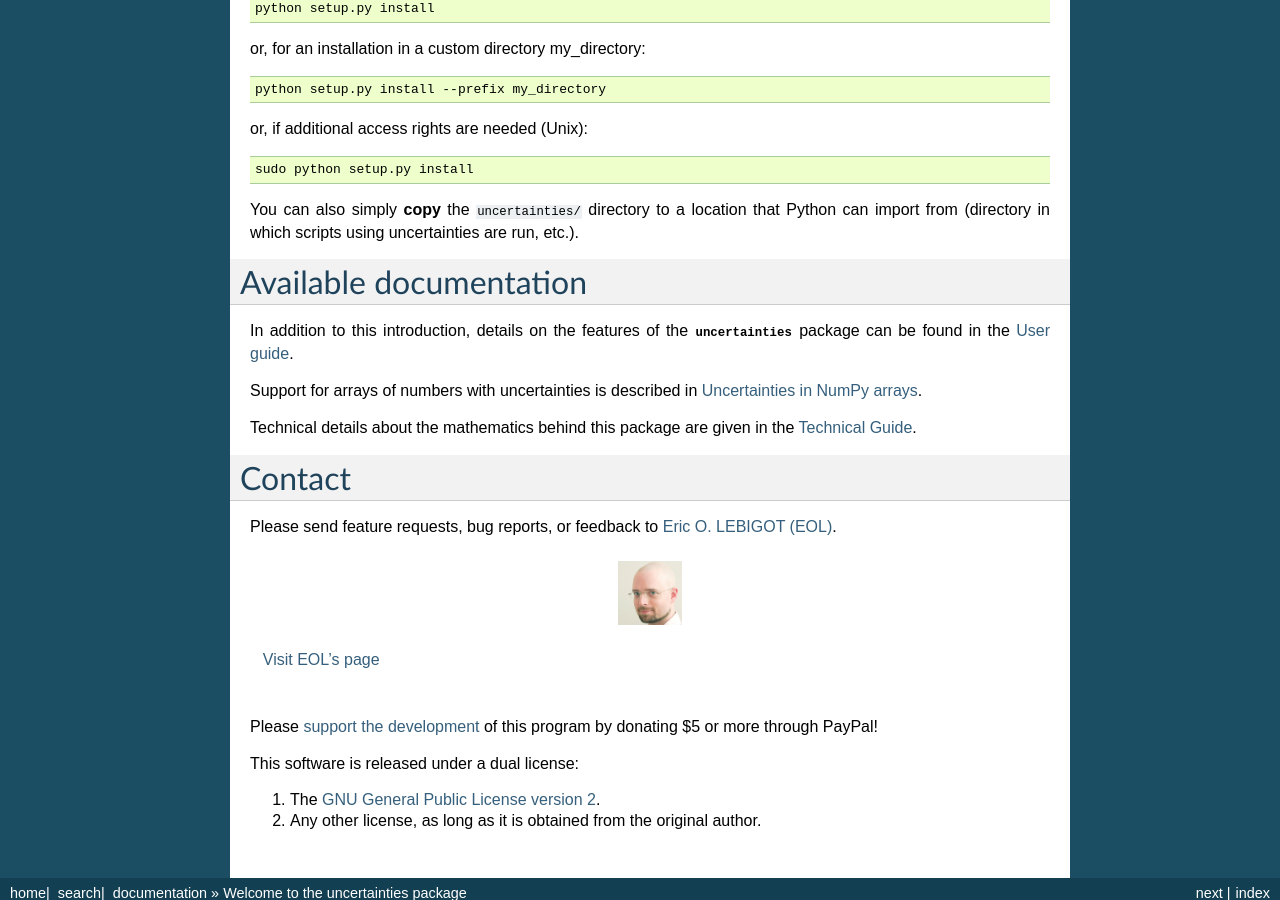
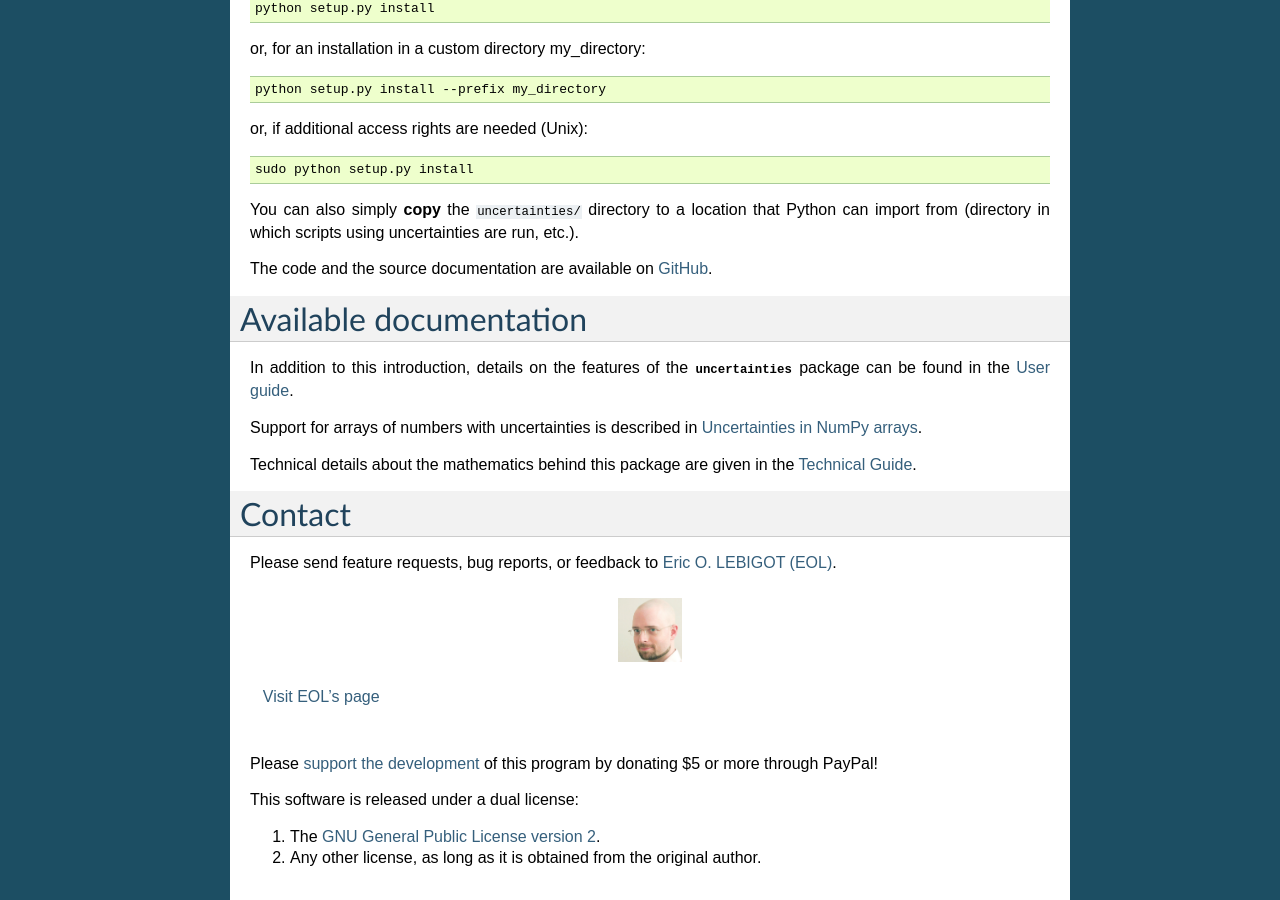
Before and after one commit to lmfit/uncertainties, a Sphinx documentation site: the page built from doc/index.rst, in a window 1280 px wide and 900 px high, scrolled down 1413 px. Built offline with Sphinx 7.4.7, drawn with Linux system fonts in a browser that asks for light colours.

Commit message:
Added: link to GitHub repository, and README file.

```diff
--- /dev/null
+++ b/00README.txt
@@ -0,0 +1,3 @@
+This is the source code for the uncertainties Python package.
+
+Web site: http://packages.python.org/uncertainties/
--- a/doc/index.rst
+++ b/doc/index.rst
@@ -93,6 +93,8 @@
 location that Python can import from (directory in which scripts using
 uncertainties are run, etc.).
 
+The code and the source documentation are available on GitHub_.
+
 Available documentation
 =======================
 
@@ -147,3 +149,4 @@
 .. _GNU General Public License version 2: http://creativecommons.org/licenses/GPL/2.0/
 .. _uncertainties package: http://pypi.python.org/pypi/uncertainties/
 .. _Visit EOL's page: http://lebigot.pip.verisignlabs.com/
+.. _GitHub: http://github.com/lebigot/uncertainties
```
